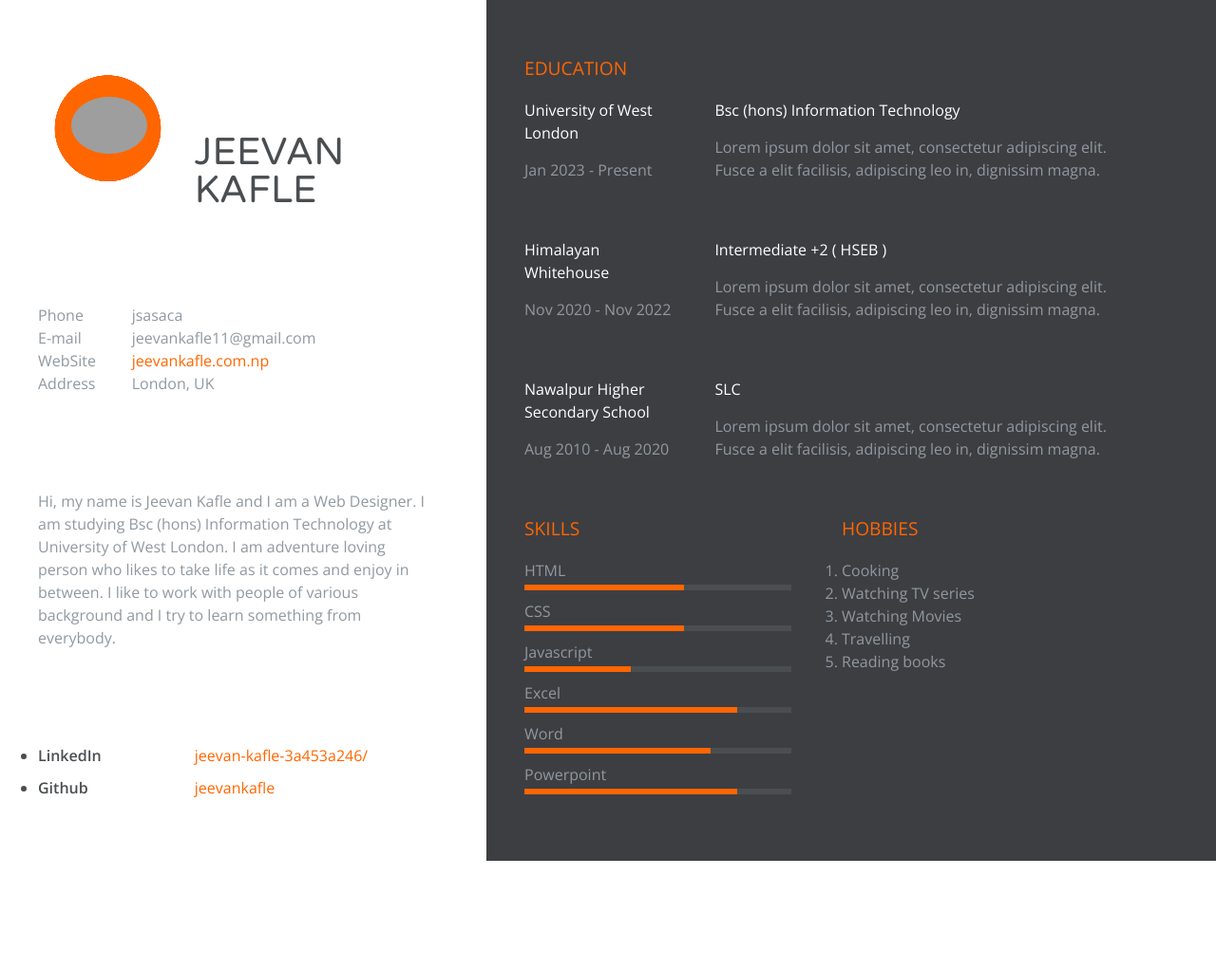
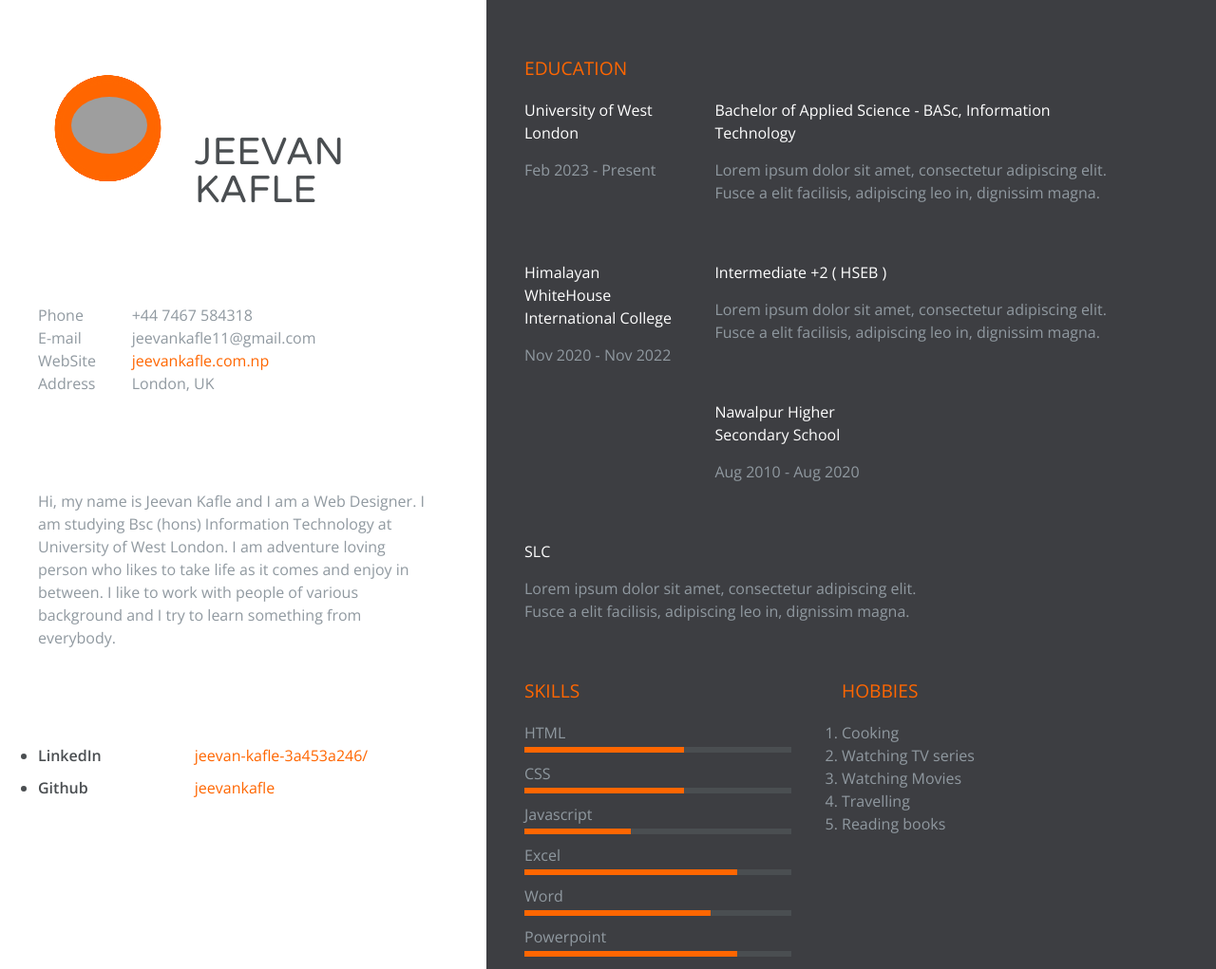
Before and after one commit to jeevankafle/portfolio, a plain HTML site: page cv.html in a window 1280 px wide. Shown: the top 1021 px of the page at 95% size. Before the commit the page ends 907 px from the top, so only its background shows below. Drawn offline with nearby package versions, Linux system fonts and the light colour scheme; grey boxes are pictures that could not be loaded.

Commit message:
Update cv.html

```diff
--- a/cv.html
+++ b/cv.html
@@ -44,7 +44,7 @@
 <table style="width: 100%" class="table">
     <tr>
       <td colspan="5">Phone</td>
-      <td colspan="5" >jsasaca</td>
+      <td colspan="5" >+44 7467 584318</td>
     </tr>
     <tr>
       <td colspan="5" >E-mail</td>
@@ -87,11 +87,11 @@
       <div class="education-wrapper">
       	<div class="company-wrapper clearfix">
       		<div class="education-title">University of West London</div>
-          <div class="time">Jan 2023 - Present</div>
+          <div class="time">Feb 2023 - Present</div>
       	</div>
 
         <div class="job-wrapper clearfix">
-        	<div class="education-title">Bsc (hons) Information Technology
+        	<div class="education-title">Bachelor of Applied Science - BASc, Information Technology
           </div>
           <div>
           	<p>Lorem ipsum dolor sit amet, consectetur adipiscing elit. Fusce a elit facilisis, adipiscing leo in, dignissim magna.</p>
@@ -99,7 +99,7 @@
         </div>
 
         <div class="company-wrapper clearfix">
-      		<div class="education-title">Himalayan Whitehouse</div>
+      		<div class="education-title">Himalayan WhiteHouse International College</div>
           <div class="time">Nov 2020 - Nov 2022</div>
       	</div>
 
```
